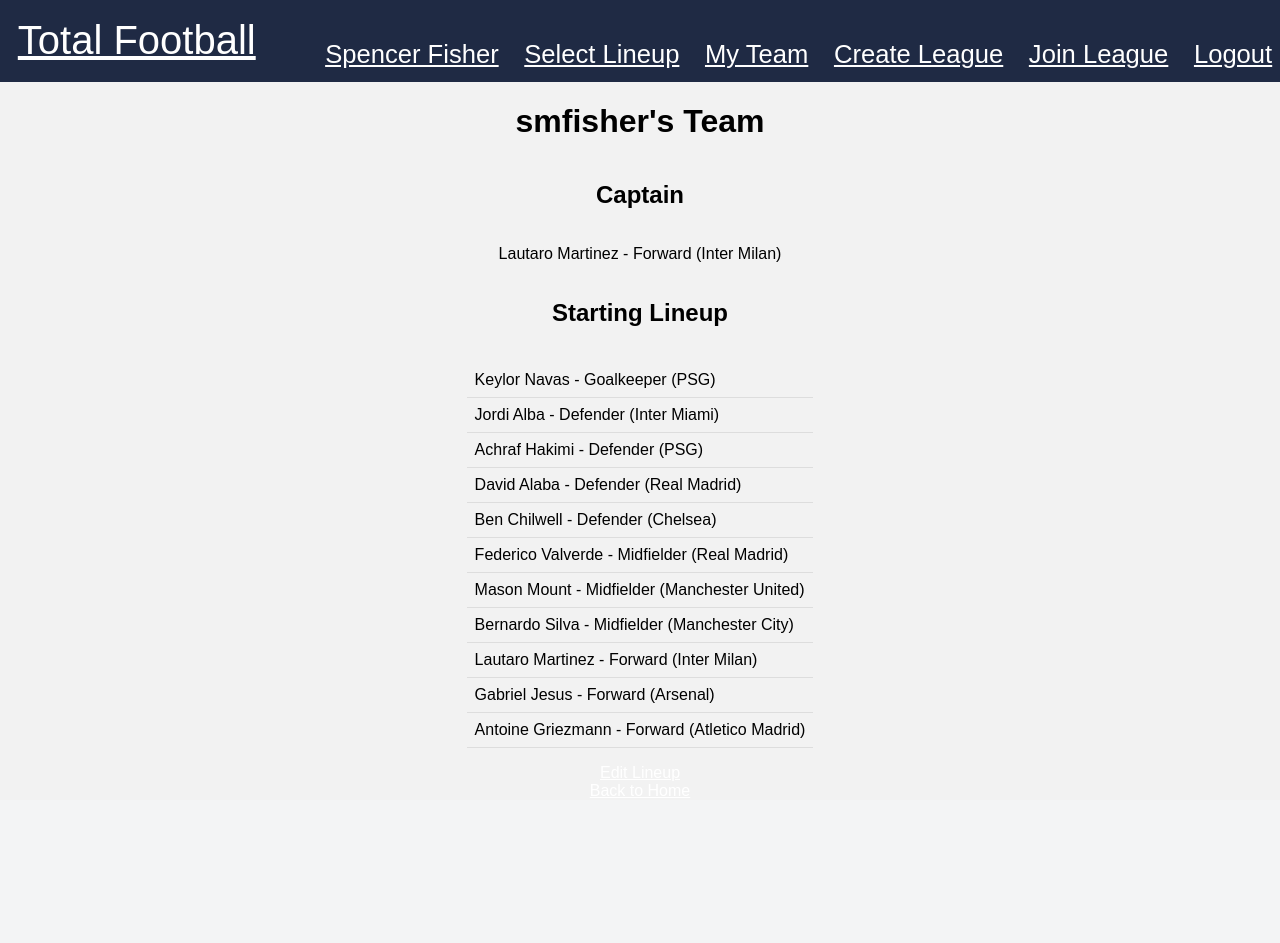
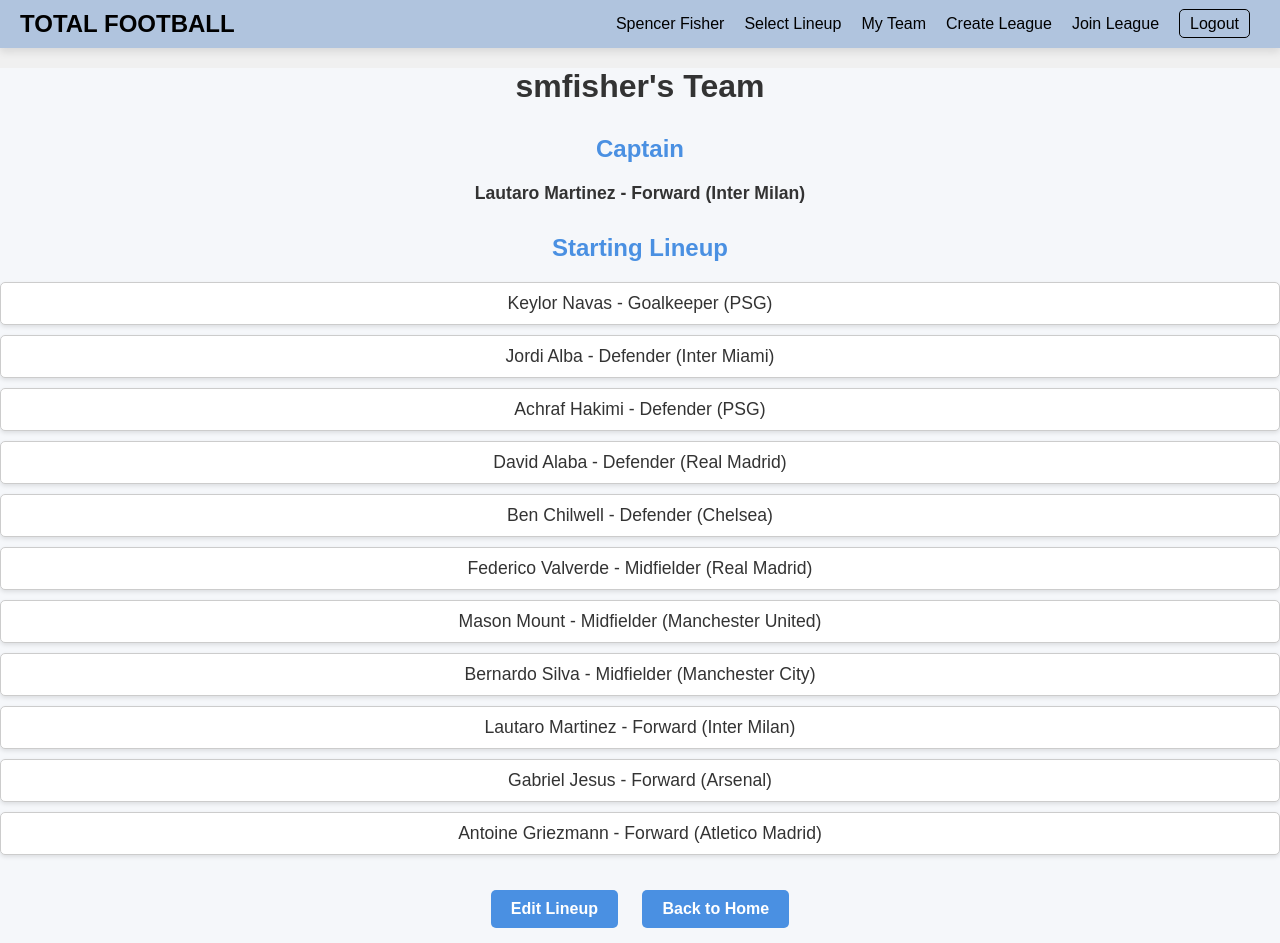
Before and after one commit to AniMani05/Total-Football, a Django app: page /my-team/ in a window 1280 px wide. Before the commit the page ends 748 px from the top, so only its background shows below. Run offline with Django 5.2, Linux system fonts and the light colour scheme; a user stored in the database is signed in; data comes from the database, SQL or seed files in the repository.

Commit message:
Finished first UI draft for full site

```diff
--- /dev/null
+++ b/totalfootball/static/my_team.css
@@ -0,0 +1,65 @@
+/* Body Styling */
+.team-containter {
+    font-family: Arial, sans-serif;
+    background-color: #f5f7fa;
+    color: #333;
+    margin: 0;
+    padding: 0;
+    text-align: center;
+}
+
+/* Page Title */
+h1 {
+    font-size: 2rem;
+    margin-top: 20px;
+    color: #333;
+}
+
+/* Section Titles */
+h2 {
+    font-size: 1.5rem;
+    margin-top: 30px;
+    color: #4a90e2;
+}
+
+/* Captain Section */
+p {
+    font-size: 1.1rem;
+    margin: 10px 0;
+    color: #333;
+    font-weight: bold;
+}
+
+/* Starting Lineup List */
+ul {
+    list-style-type: none;
+    padding: 0;
+    margin: 20px 0;
+}
+
+ul li {
+    font-size: 1.1rem;
+    margin: 10px 0;
+    padding: 10px;
+    background-color: #ffffff;
+    border: 1px solid #ccc;
+    border-radius: 5px;
+    box-shadow: 0 2px 4px rgba(0, 0, 0, 0.1);
+}
+
+/* Links for Edit Lineup and Back to Home */
+.mybutton {
+    display: inline-block;
+    margin: 15px 10px;
+    padding: 10px 20px;
+    background-color: #4a90e2;
+    color: #fff;
+    text-decoration: none;
+    border-radius: 5px;
+    font-weight: bold;
+    transition: background-color 0.3s;
+}
+
+.mybutton:hover {
+    background-color: #357ABD;
+}
--- a/totalfootball/templates/my_team.html
+++ b/totalfootball/templates/my_team.html
@@ -5,12 +5,13 @@
     <meta name="viewport" content="width=device-width, initial-scale=1.0">
     <title>My Team</title>
     {% load static %}
-    <link rel="stylesheet" href="../static/login.css">
+    <link rel="stylesheet" href="../static/header.css">
+    <link rel="stylesheet" href="../static/my_team.css">
 </head>
 <body>
     <div class="header-box" id="id_header_div">
         <div class="centered" id="id_site_name">
-            <a href="/homepage">Total Football</a>
+            <a href="/homepage">TOTAL FOOTBALL</a>
         </div>
         <div class="bottom" id="id_nav_profile">
             <a href="{% url 'profile' user.id %}">{{ user.first_name }} {{ user.last_name }}</a>
@@ -31,6 +32,7 @@
             <a href="/logout">Logout</a>
         </div>
     </div>
+    <div class="team-containter">
         <h1>{{ request.user.username }}'s Team</h1>
 
         <h2>Captain</h2>
@@ -49,7 +51,8 @@
             {% endfor %}
         </ul>
 
-    <a href="{% url 'select_lineup' %}">Edit Lineup</a>
-    <a href="{% url 'homepage' %}">Back to Home</a>
+        <a href="{% url 'select_lineup' %}" class="mybutton">Edit Lineup</a>
+        <a href="{% url 'homepage' %}" class="mybutton">Back to Home</a>
+    </div>
 </body>
 </html>
--- a/totalfootball/templates/select_lineup.html
+++ b/totalfootball/templates/select_lineup.html
@@ -12,7 +12,7 @@
 <body>
     <div class="header-box" id="id_header_div">
         <div class="centered" id="id_site_name">
-            <a href="/homepage">Total Football</a>
+            <a href="/homepage">TOTAL FOOTBALL</a>
         </div>
         <div class="bottom" id="id_nav_profile">
             <a href="{% url 'profile' user.id %}">{{ user.first_name }} {{ user.last_name }}</a>
```
Also changed, not shown: totalfootball/static/league.css (added, +66 -0 lines), totalfootball/templates/create_league.html (+5 -3 lines), totalfootball/templates/join_league.html (+5 -3 lines). Lines whose indentation alone changed are shown as unchanged.
